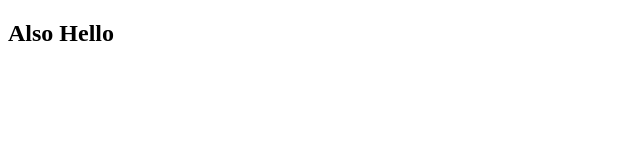
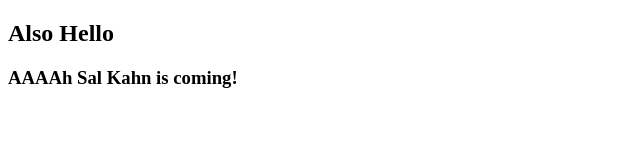
Before and after one commit to TakaSpam/CourseraWebDesignClass, a plain HTML site: page site/index.html in a window 1280 px wide. Shown: the whole page, without its empty margins (0-640 px from the left). Drawn offline with Linux system fonts and the light colour scheme.

Commit message:
The Sal Kahn Addition,001

```diff
--- a/site/index.html
+++ b/site/index.html
@@ -5,5 +5,6 @@
 </head>
 <body>
 <h2>Also Hello</h2>
+<h3>AAAAh Sal Kahn is coming!</h3>
 </body>
 </html>
```
